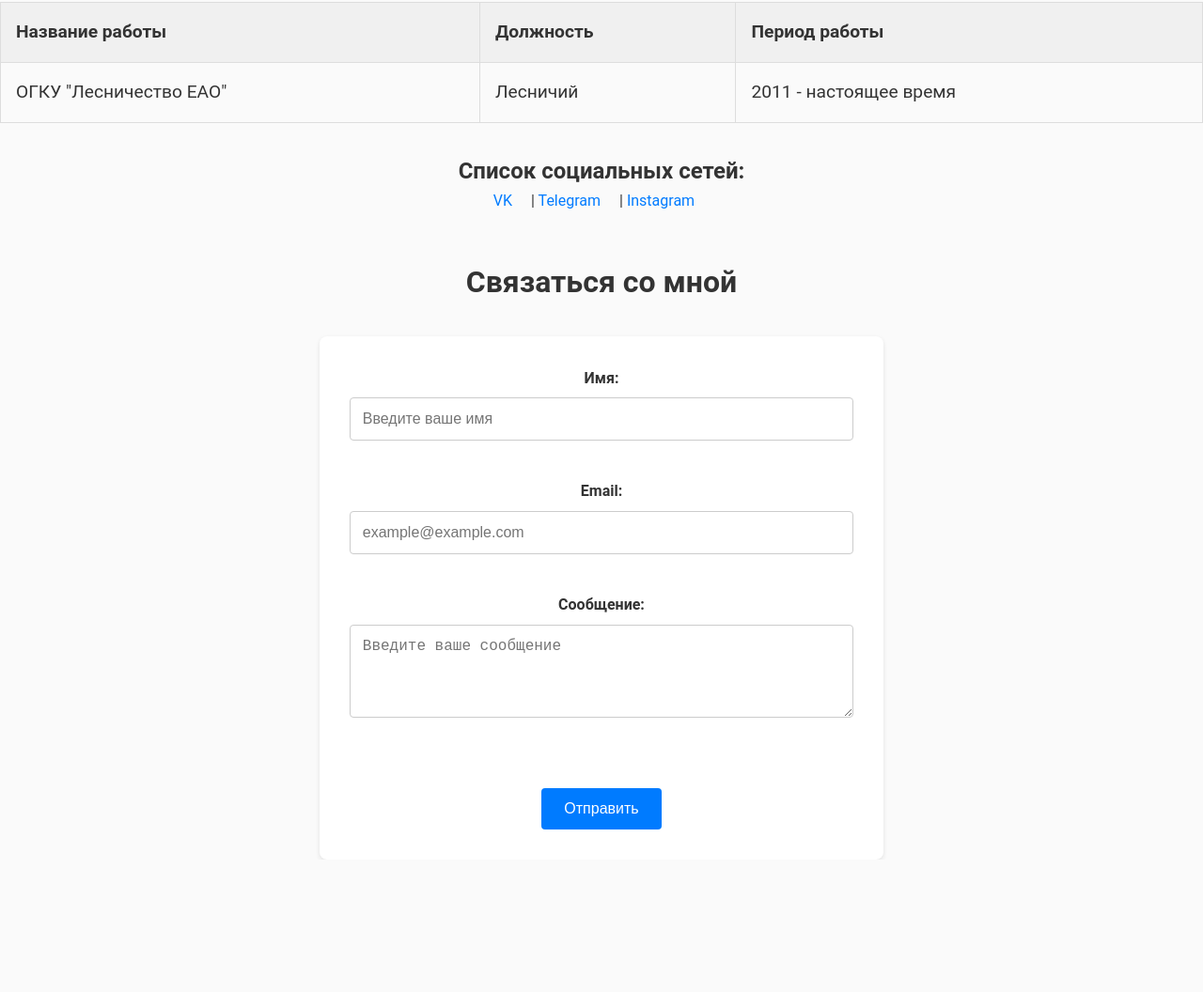
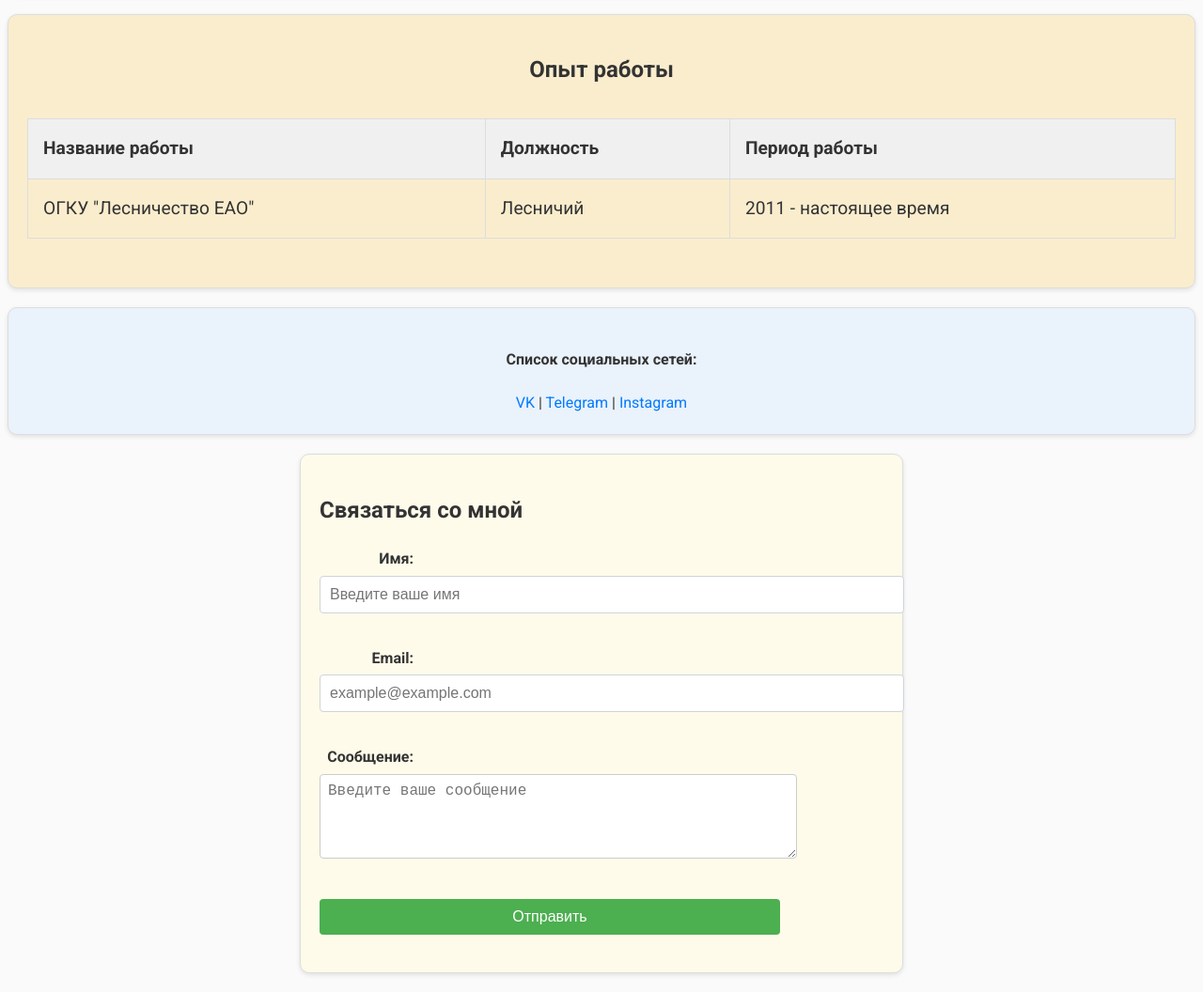
Before and after one commit to MikhailVTs/resume, a plain HTML site: page index.html in a window 1280 px wide. Shown: the part 702-1758 px from the top of the page at 94% size. Before the commit the page ends 1617 px from the top, so only its background shows below. Drawn offline with Linux system fonts and the light colour scheme.

Commit message:
Редактирвоание кода

```diff
--- a/index.html
+++ b/index.html
@@ -6,33 +6,41 @@
     <meta name="viewport" content="width=device-width, initial-scale=1.0">
     <meta name="keywords" content="mihail, cv, resume">
     <meta name="description" content="Резюме Михаила Цаплина">
+    <link rel="preconnect" href="https://fonts.googleapis.com">
+    <link rel="preconnect" href="https://fonts.gstatic.com" crossorigin>
+    <link href="https://fonts.googleapis.com/css2?family=Roboto:wght@400;700&display=swap" rel="stylesheet">
     <link rel="stylesheet" href="styles.css">
     <title>Mihail Resume</title>
 </head>
 <body>
 
-    <!-- Аватарка -->
+    <!-- Аватарка и ФИО -->
+    <section class="card">
         <img src="avatar.jpg" alt="Аватарка" width="200px"><br>
-
-    <!-- Заголовок первого уровня -->
         <h1>Михаил Цаплин</h1>
+    </section>
 
     <!-- Информация о себе -->
+    <section class="card">
         <p><strong>Привет!</strong> Меня зовут Михаил Цаплин.</p>
         <p>Я увлекаюсь <em>программированием</em> и люблю изучать новые технологии.</p>
         <p>Пробую создавать красивые и функциональные <strong>сайты</strong>.</p>
+    </section>
 
     <!-- Хобби -->
+    <section class="card">
         <h2>Мои хобби:</h2>
-    <ol>
+        <ol style="list-style-position: inside;">
             <li>Чтение книг</li>
             <li>Прогулки</li>
             <li>Спорт</li>
         </ol>
+    </section>
 
     <!-- Опыт работы -->
+    <section class="card">
         <h2>Опыт работы</h2>
-    <table border="1">
+        <table class="centered-table">
             <thead>
                 <tr>
                     <th>Название работы</th>
@@ -48,33 +56,37 @@
                 </tr>
             </tbody>
         </table>
+    </section>
 
     <!-- Социальные сети -->
+    <section class="card">
         <h4>Список социальных сетей:</h4>
-    <a href="https://vk.com/id156771904" target="_blank">VK</a> |
-    <a href="https://t.me/@MikhailTsaplin" target="_blank">Telegram</a> |
-    <a href="https://instagram.com/yourprofile" target="_blank">Instagram</a>
+        <a href="https://vk.com/id156771904" target="_blank" class="btn-link">VK</a> |
+        <a href="https://t.me/@MikhailTsaplin" target="_blank" class="btn-link">Telegram</a> |
+        <a href="https://instagram.com/yourprofile" target="_blank" class="btn-link">Instagram</a>
+    </section>
 
     <!-- Форма обратной связи -->
+    <section class="card contact-form">
         <h2>Связаться со мной</h2>
         <form action="/send_form.php" method="post">
-        <div>
+            <div class="form-group">
                 <label for="name">Имя:</label>
                 <input type="text" id="name" name="name" placeholder="Введите ваше имя" required>
             </div>
-    <br>
-        <div>
+            <div class="form-group">
                 <label for="email">Email:</label>
                 <input type="email" id="email" name="email" placeholder="example@example.com" required>
             </div>
-    <br>
-        <div>
+            <div class="form-group">
                 <label for="message">Сообщение:</label>
                 <textarea id="message" name="message" rows="4" cols="50" placeholder="Введите ваше сообщение" required></textarea>
             </div>
-    <br><br>
-        <input type="submit" value="Отправить">
+            <div class="form-group">
+                <input type="submit" value="Отправить" class="btn">
+            </div>
         </form>
+    </section>
 
 </body>
 </html>
--- a/styles.css
+++ b/styles.css
@@ -1,11 +1,5 @@
-/* Общие настройки */
-* {
-    margin: 0;
-    padding: 0;
-    box-sizing: border-box;
-}
-/* Подключение шрифта Roboto */
-@import url('https://fonts.googleapis.com/css2?family=Roboto:ital,wght@0,100..900;1,100..900&display=swap');
+/* Импортируем шрифт Roboto */
+@import url('https://fonts.googleapis.com/css2?family=Roboto:wght@400;700&display=swap');
 
 body {
     font-family: 'Roboto', sans-serif;
@@ -15,60 +9,132 @@ body {
     text-align: center;
 }
 
-/* Шапка страницы */
-header {
-    display: flex;
-    justify-content: space-between;
-    align-items: center;
-    padding: 2rem;
-    background-color: #fff;
-    position: relative;
-    z-index: 1000;
+section.card {
+    background-color: #ffffff;
+    border: 1px solid #ddd;
+    border-radius: 10px;
+    padding: 20px;
+    margin-bottom: 20px;
     box-shadow: 0 2px 5px rgba(0, 0, 0, 0.1);
 }
 
-/* Изображение аватарки */
-img {
-    max-width: 200px;
-    height: auto;
-    border-radius: 50%;
-    object-fit: cover;
-    box-shadow: 0 2px 5px rgba(0, 0, 0, 0.1);
-    transition: transform .3s ease-in-out;
+.card:nth-of-type(1) {
+    background-color: #FFEBD5; /* мягкий персиковый оттенок */
 }
 
-img:hover {
-    transform: scale(1.05);
+.card:nth-of-type(2) {
+    background-color: #D1ECFE; /* нежный голубой оттенок */
 }
 
-/* Основная информация */
-h1 {
-    font-size: 3rem;
-    margin-top: 2rem;
+.card:nth-of-type(3) {
+    background-color: #DAFCEB; /* светло-зеленый оттенок */
+}
+
+.card:nth-of-type(4) {
+    background-color: #FAEDCD; /* кремовый оттенок */
+}
+
+.card:nth-of-type(5) {
+    background-color: #EAF2FB; /* очень светлый голубой оттенок */
+}
+
+.card:nth-of-type(6) {
+    background-color: #FFFBEA; /* очень светлый лимонный оттенок */
+}
+
+h1, h2, h4 {
     color: #333;
 }
 
-p {
-    font-size: 1.2rem;
-    margin-bottom: 1.5rem;
+/* Стилизация ссылок */
+a {
+    color: #007bff; /* Основной цвет ссылок */
+    text-decoration: none;
+    transition: color 0.3s ease;
 }
 
-/* Список увлечений */
-h2 {
-    font-size: 2rem;
-    margin-top: 3rem;
-    color: #333;
+a:visited {
+    color: #6c757d; /* Посещённые ссылки становятся серыми */
 }
 
-ol {
-    list-style-type: decimal;
-    padding-left: 2rem;
-    font-size: 1.2rem;
-    margin-bottom: 2rem;
+a:hover {
+    color: #0056b3; /* При наведении становится темно-синим */
 }
 
-/* Таблица опыта работы */
-table {
+a:active {
+    color: #dc3545; /* При клике красная активная ссылка */
+}
+
+/* Общий класс для кнопок */
+.btn {
+    display: inline-block;
+    padding: 10px 20px;
+    font-size: 16px;
+    color: #fff;
+    background-color: #007bff;
+    border: none;
+    border-radius: 5px;
+    cursor: pointer;
+    transition: background-color 0.3s ease;
+}
+
+.btn:hover {
+    background-color: #0056b3;
+}
+
+.btn:active {
+    background-color: #dc3545;
+}
+
+/* Дополнительный класс для контактной формы */
+.contact-form {
+    text-align: left; /* Тексты слева */
+    max-width: 600px;
+    margin: 0 auto;
+}
+
+.form-group {
+    margin-bottom: 20px;
+}
+
+label {
+    display: block;
+    font-weight: bold;
+    margin-bottom: 5px;
+}
+
+input[type="text"], input[type="email"], textarea {
+    width: 100%;
+    padding: 10px;
+    border: 1px solid #ced4da;
+    border-radius: 4px;
+    margin-bottom: 15px;
+    font-size: 16px;
+}
+
+textarea {
+    resize: vertical; /* Возможность растягивать вертикально */
+}
+
+/* Кнопка отправки */
+button[type="submit"] {
+    background-color: #28a745;
+    color: white;
+    padding: 10px 20px;
+    border: none;
+    border-radius: 4px;
+    cursor: pointer;
+    font-size: 16px;
+}
+
+button[type="submit"]:hover {
+    background-color: #218838;
+}
+
+/* Остальные стили остаются неизменными */
+
+.centered-table {
+    margin: 0 auto; /* Центровка таблицы */
     width: 100%;
     border-collapse: collapse;
     margin-top: 2rem;
@@ -76,8 +142,7 @@ table {
     font-size: 1.2rem;
 }
 
-th,
-td {
+th, td {
     padding: 1rem;
     text-align: left;
     border: 1px solid #ddd;
@@ -88,100 +153,33 @@ th {
     font-weight: bold;
 }
 
-/* Блок социальных сетей */
-h4 {
-    font-size: 1.5rem;
-    margin-top: 2rem;
-    color: #333;
+ol {
+    list-style-position: inside; /* Красиво расположим нумерацию */
 }
 
-a {
-    color: #007bff;
-    text-decoration: none;
-    margin-right: 1rem;
-    transition: color .3s ease-in-out;
+form label {
+    display: inline-block;
+    width: 100px;
+    text-align: right;
+    margin-right: 10px;
 }
 
-a:hover {
-    color: #0056b3;
+form input, form textarea {
+    width: calc(100% - 110px);
+    padding: 8px;
+    border: 1px solid #ccc;
+    border-radius: 4px;
 }
 
-/* Контактная форма */
-form {
-    max-width: 600px;
-    margin: 0 auto;
-    padding: 2rem;
-    background-color: #fff;
-    border-radius: 8px;
-    box-shadow: 0 2px 5px rgba(0, 0, 0, 0.1);
-    margin-top: 2rem;
-}
-
-label {
-    display: block;
-    margin-bottom: 0.5rem;
-    font-weight: bold;
-}
-
-input[type="text"],
-input[type="email"],
-textarea {
-    width: 100%;
-    padding: 0.8rem;
-    border: 1px solid #ccc;
-    border-radius: 4px;
-    margin-bottom: 1rem;
-    font-size: 1rem;
-}
-
-textarea {
-    resize: vertical;
-}
-
-input[type="submit"] {
-    background-color: #007bff;
+form button, form input[type='submit'] {
+    background-color: #4CAF50;
     color: white;
-    padding: 0.8rem 1.5rem;
+    padding: 10px 20px;
     border: none;
     border-radius: 4px;
     cursor: pointer;
-    font-size: 1rem;
-    transition: background-color .3s ease-in-out;
 }
 
-input[type="submit"]:hover {
-    background-color: #0056b3;
+form button:hover, form input[type='submit']:hover {
+    background-color: #45a049;
 }
-
-/* Подвал страницы */
-footer {
-    background-color: #333;
-    color: #fff;
-    padding: 1rem;
-    text-align: center;
-    font-size: 0.9rem;
-    position: absolute;
-    bottom: 0;
-    width: 100%;
-}
-
-/* Медиазапросы для адаптивности */
-@media screen and (max-width: 768px) {
-    img {
-        max-width: 150px;
-    }
-
-    h1 {
-        font-size: 2.5rem;
-    }
-
-    form {
-        padding: 1.5rem;
-    }
-}
-
-@media screen and (max-width: 480px) {
-    table {
-        overflow-x: scroll;
-    }
-}
```
Lines whose indentation alone changed are shown as unchanged.
